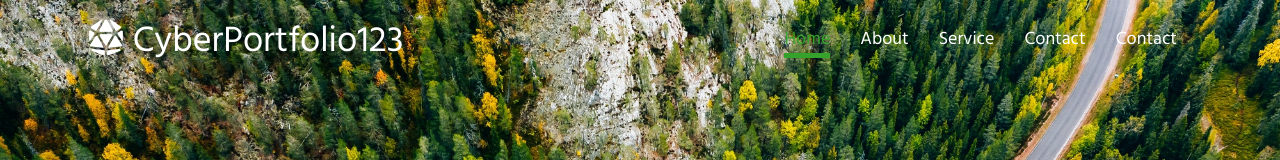
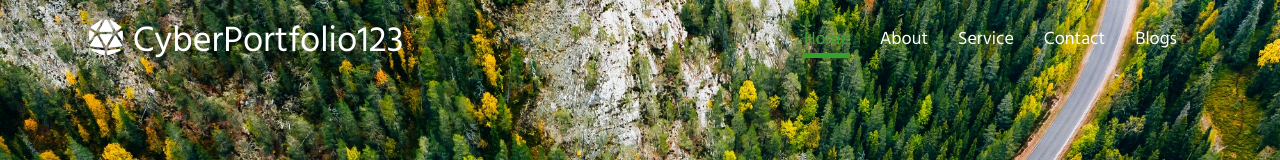
Before and after one commit to khloe1425/portfolio, a plain HTML site: page index.html in a window 1280 px wide. Shown: the top 160 px of the page. Drawn offline with nearby package versions, Linux system fonts and the light colour scheme.

Commit message:
update menu

```diff
--- a/index.html
+++ b/index.html
@@ -56,7 +56,7 @@
                         <a class="nav-link" href="#">Contact</a>
                     </li>
                      <li class="nav-item">
-                        <a class="nav-link" href="#">Contact</a>
+                        <a class="nav-link" href="#">Blogs</a>
                     </li>
 
                 </ul>
```
